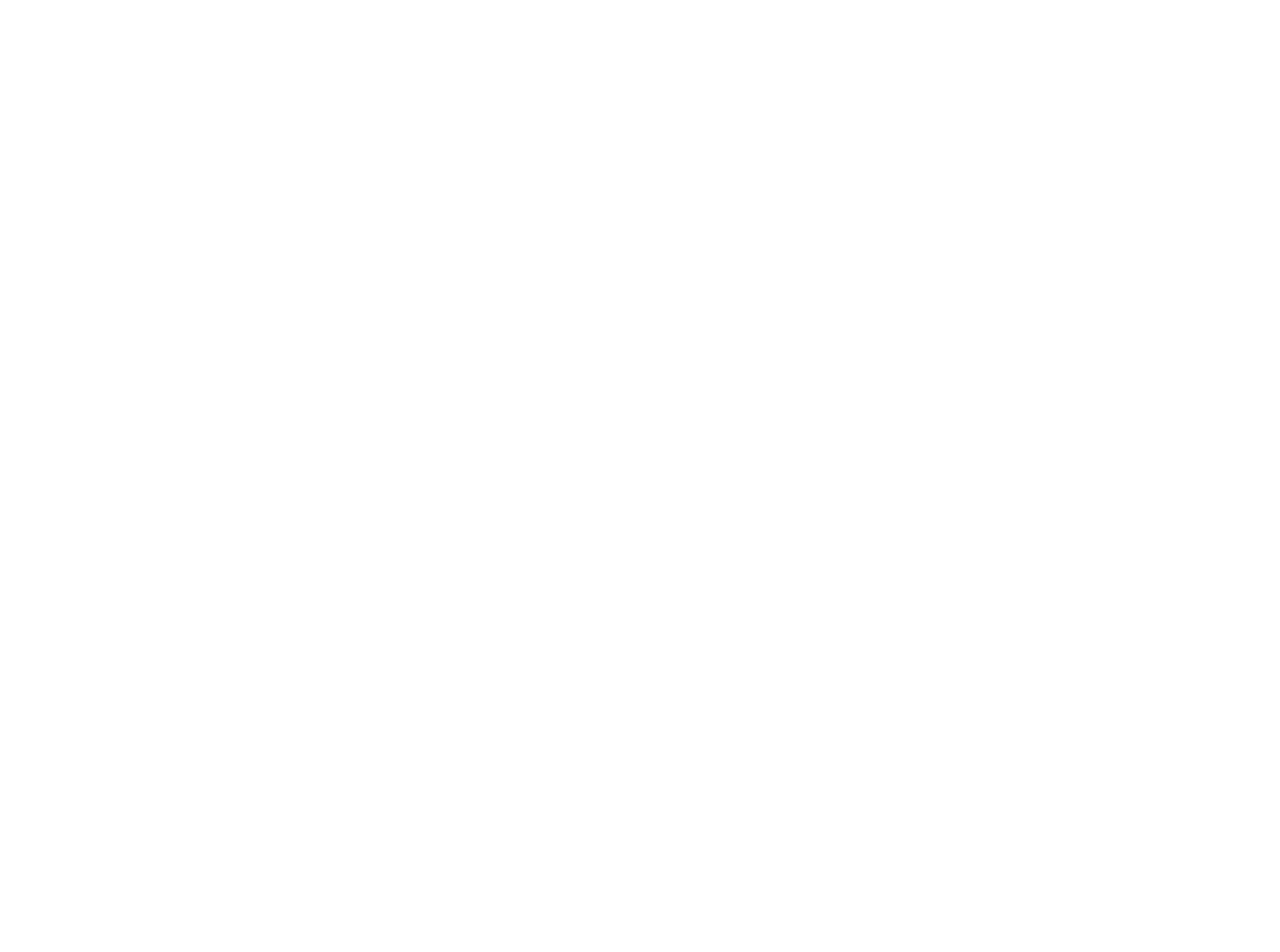
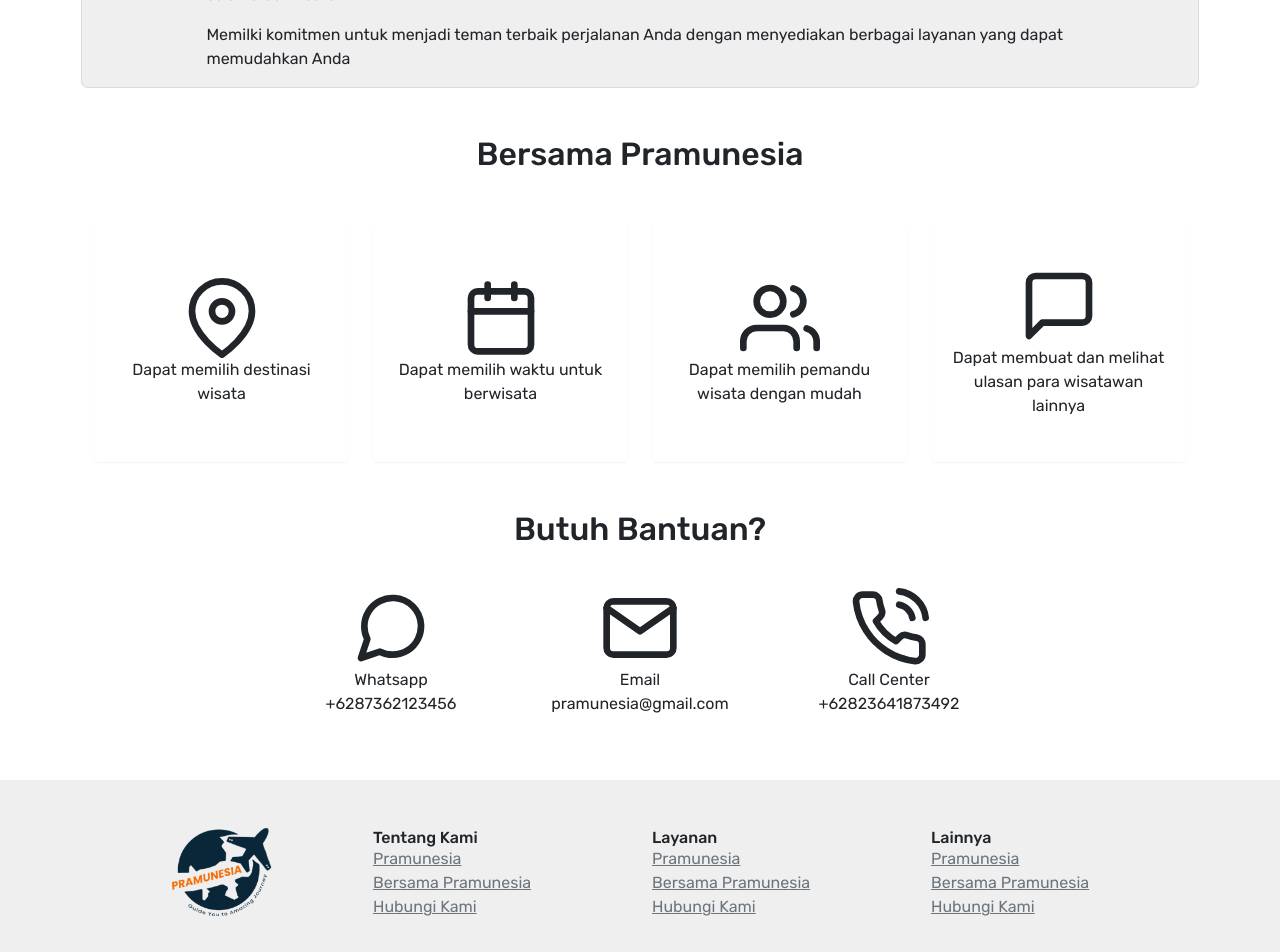
Before and after one commit to umarshd/pramunesia, a Next.js app: page /tentang-kami in a window 1280 px wide. Shown: the part 860-1812 px from the top of the page. Before the commit the page ends 800 px from the top, so only its background shows below. Built offline with nearby package versions, Linux system fonts and the light colour scheme.

Commit message:
create page tentang kami

```diff
--- a/pages/guide/registrasi/index.jsx
+++ b/pages/guide/registrasi/index.jsx
@@ -5,7 +5,7 @@ import Logobig from '../../../public/images/logo-big.png';
 
 function RegistTourGuide({ data }) {
   return (
-    <div className="row vh-100 vw-100">
+    <div className="row vh-100">
       <div className="col-lg-6 ">
         <div className="d-flex justify-content-center align-items-center h-100">
           <Image src={Logobig} width={500} height={450} alt="logo big" />
@@ -25,7 +25,7 @@ function RegistTourGuide({ data }) {
                 Sudah punya akun?
                 {' '}
                 <span>
-                  <Link href="/login-tour-guide">
+                  <Link href="/guide/login">
                     Masuk sekarang
                   </Link>
                 </span>
--- a/pages/tentang-kami/index.jsx
+++ b/pages/tentang-kami/index.jsx
@@ -1,6 +1,12 @@
 import React from 'react';
 import Head from 'next/head';
+import Image from 'next/image';
+import {
+  FiMapPin, FiCalendar, FiUsers, FiMessageSquare, FiMessageCircle, FiMail, FiPhoneCall,
+} from 'react-icons/fi';
 import Header from '../../components/header';
+import About from '../../public/images/about.png';
+import FooterLogo from '../../public/images/footer-logo.png';
 
 export default function TentangKami() {
   return (
@@ -11,8 +17,182 @@ export default function TentangKami() {
       </Head>
       <div className="container mx-auto">
         <Header />
+        <section className="about-section mt-4">
+          <div className="d-flex justify-content-center align-items-center">
+            <Image src={About} width={1000} height={450} alt="about image" />
+          </div>
+          <h1 className="h1 text-center">Jelajahi Tempat Indah Bersama Kami!</h1>
+        </section>
+        <div className="soft-shadow bg-soft-peace  my-5 p-3 d-flex flex-column justify-content-center align-items-center rounded">
+          <h2>Pramunesia!</h2>
+          <small>#GuideYoutoAmazingJourney</small>
+          <div className="paragraph mt-3 text-left">
+            <p className="p mb-3">
+              Merupakan sebuah platform penyedia layanan sewa pemandu wisata untuk
+              memudahkan Anda dalam mengatur perjalanan selama liburan
+              di destinasi wisata tujuan.
+            </p>
+            <p className="p mb-3">
+              Pramunesia sebagai penghubung antara pemandu wisata dan wisatawan
+              untuk menghasilkan pengalaman terbaik selama berwisata
+            </p>
+            <p className="p">
+              Memilki komitmen untuk menjadi teman terbaik perjalanan Anda dengan
+              menyediakan berbagai layanan yang dapat memudahkan Anda
+            </p>
+          </div>
+        </div>
+        <div className="features d-flex flex-column justify-content-center align-items-center my-5">
+          <h2>Bersama Pramunesia</h2>
+          <div className="row mt-5">
+            <div className="col-md-3 col-sm-6">
+              <div className="smooth-shadow d-flex flex-column justify-content-center align-items-center p-3 h15 rounded">
+                <FiMapPin size={80} />
+                <p className="text-center">
+                  Dapat memilih
+                  destinasi wisata
+                </p>
+              </div>
+            </div>
+            <div className="col-md-3 col-sm-6">
+              <div className="smooth-shadow d-flex flex-column justify-content-center align-items-center p-3 h15 rounded">
+                <FiCalendar size={80} />
+                <p className="text-center">
+                  Dapat memilih
+                  waktu untuk
+                  berwisata
 
+                </p>
+              </div>
+            </div>
+            <div className="col-md-3 col-sm-6">
+              <div className="smooth-shadow d-flex flex-column justify-content-center align-items-center p-3 h15 rounded">
+                <FiUsers size={80} />
+                <p className="text-center">
+                  Dapat memilih
+                  pemandu wisata
+                  dengan mudah
+
+                </p>
+              </div>
+            </div>
+            <div className="col-md-3 col-sm-6">
+              <div className="smooth-shadow d-flex flex-column justify-content-center align-items-center p-3 h15 rounded">
+                <FiMessageSquare size={80} />
+                <p className="text-center">
+                  Dapat membuat dan
+                  melihat ulasan para
+                  wisatawan lainnya
+
+                </p>
+              </div>
+            </div>
+          </div>
+        </div>
+        <div className="help d-flex flex-column justify-content-center align-items-center">
+          <h2 className="mb-4">Butuh Bantuan?</h2>
+          <div className="row">
+            <div className="col-md-4 col-sm-12">
+              <div className="d-flex flex-column justify-content-center align-items-center p-3">
+                <FiMessageCircle size={80} />
+                <p className="text-center">
+                  Whatsapp
+                  {' '}
+                  <br />
+                  +6287362123456
+                </p>
+              </div>
+            </div>
+            <div className="col-md-4 col-sm-12">
+              <div className="d-flex flex-column justify-content-center align-items-center p-3">
+                <FiMail size={80} />
+                <p className="text-center">
+                  Email
+                  pramunesia@gmail.com
+                </p>
+              </div>
+            </div>
+            <div className="col-md-4 col-sm-12">
+              <div className="d-flex flex-column justify-content-center align-items-center p-3">
+                <FiPhoneCall size={80} />
+                <p className="text-center">
+                  Call Center
+                  +62823641873492
+                </p>
+              </div>
+            </div>
+          </div>
+        </div>
       </div>
+      <footer className="mt-5 bg-soft-peace d-flex justify-content-center align-items-center">
+        <div className="py-4 py-lg-5 container">
+          <div className="row">
+            <div className="col-sm-12 col-md-3 col-lg-3 text-center text-lg-start d-flex flex-column align-items-center item">
+              <Image src={FooterLogo} width={100} height={90} alt="footer-logo" />
+            </div>
+            <div className="col-sm-12 col-md-3 col-lg-3 text-center text-lg-start d-flex flex-column item">
+              <h3 className="fs-6">Tentang Kami</h3>
+              <ul className="list-unstyled">
+                <li>
+                  <a className="link-secondary" href="#">
+                    Pramunesia
+                  </a>
+                </li>
+                <li>
+                  <a className="link-secondary" href="#">
+                    Bersama Pramunesia
+                  </a>
+                </li>
+                <li>
+                  <a className="link-secondary" href="#">
+                    Hubungi Kami
+                  </a>
+                </li>
+              </ul>
+            </div>
+            <div className="col-sm-12 col-md-3 col-lg-3 text-center text-lg-start d-flex flex-column item">
+              <h3 className="fs-6">Layanan</h3>
+              <ul className="list-unstyled">
+                <li>
+                  <a className="link-secondary" href="#">
+                    Pramunesia
+                  </a>
+                </li>
+                <li>
+                  <a className="link-secondary" href="#">
+                    Bersama Pramunesia
+                  </a>
+                </li>
+                <li>
+                  <a className="link-secondary" href="#">
+                    Hubungi Kami
+                  </a>
+                </li>
+              </ul>
+            </div>
+            <div className="col-sm-12 col-md-3 col-lg-3 text-center text-lg-start d-flex flex-column item">
+              <h3 className="fs-6">Lainnya</h3>
+              <ul className="list-unstyled">
+                <li>
+                  <a className="link-secondary" href="#">
+                    Pramunesia
+                  </a>
+                </li>
+                <li>
+                  <a className="link-secondary" href="#">
+                    Bersama Pramunesia
+                  </a>
+                </li>
+                <li>
+                  <a className="link-secondary" href="#">
+                    Hubungi Kami
+                  </a>
+                </li>
+              </ul>
+            </div>
+          </div>
+        </div>
+      </footer>
     </>
   );
 }
--- a/pages/user/home/index.jsx
+++ b/pages/user/home/index.jsx
@@ -1,5 +1,6 @@
 import React from 'react';
 import { FiUsers } from 'react-icons/fi';
+import Link from 'next/link';
 import Carousel from '../../../components/afterlogin/carousel';
 import Card from '../../../components/afterlogin/home-card';
 import Layout from '../../../components/afterlogin/layout';
@@ -14,12 +15,14 @@ function UserHomePage() {
         <h3 className="h3 my-3">Pilih sesuai kebutuhanmu</h3>
         <div className="row my-3">
           <div className="col-sm-12 col-md-6 col-lg-6">
+            <Link href="user/search-guide">
               <Card
                 icons={<FiUsers size="4rem" color="white" />}
                 title="Cari Pemandu Wisata"
                 desc="Lihat transaksi pembayaran
                 disini!"
               />
+            </Link>
           </div>
           <div className="col-sm-12 col-md-6 col-lg-6" />
         </div>
--- a/styles/globals.css
+++ b/styles/globals.css
@@ -1,4 +1,5 @@
 @import url("https://fonts.googleapis.com/css2?family=Rubik:wght@300;400;500;600;700;800;900&display=swap");
+
 * {
   box-sizing: border-box;
   padding: 0;
@@ -17,17 +18,20 @@ body {
   --clr-chatams: #205375;
   --clr-pumpkin: #f66b0e;
   --clr-soft-peace: #efefef;
+  --clr-dark-grey: #d9d9d9;
 }
 
 /* Sweet alert2 custom */
 .swal2-icon {
   margin: 2.5em auto 0.6em !important;
 }
+
 /* end sweet alert2 */
 
 .bg-firefly {
   background-color: var(--clr-firefly);
 }
+
 .bg-soft-peace {
   background-color: var(--clr-soft-peace);
 }
@@ -52,6 +56,7 @@ body {
   background-color: var(--clr-pumpkin);
   border-color: var(--clr-pumpkin);
 }
+
 .btn-orange:hover {
   background-color: #e46e1f;
 }
@@ -76,9 +81,10 @@ body {
 }
 
 .shadow-card:hover {
-  transform: scale(1.025);
+  transform: scale(1.01);
 }
-span > a {
+
+span>a {
   text-decoration: none;
   color: var(--clr-pumpkin);
 }
@@ -102,6 +108,7 @@ h1.h1.text-uppercase.me-auto {
 .h-75 {
   height: 75vh;
 }
+
 .h-60 {
   height: 60vh;
 }
@@ -118,13 +125,16 @@ h1.h1.text-uppercase.me-auto {
 .btn-circle.btn-sm:focus {
   outline: 0;
 }
+
 .soft-shadow {
   box-shadow: rgba(0, 0, 0, 0.02) 0px 1px 3px 0px,
     rgba(27, 31, 35, 0.15) 0px 0px 0px 1px;
 }
+
 .bg-dark-grey {
-  background-color: #d9d9d9;
+  background-color: var(--clr-dark-grey);
 }
+
 .mh-12rm {
   min-height: 12rem;
 }
@@ -136,3 +146,20 @@ h1.h1.text-uppercase.me-auto {
 .border-radius-20-bottom {
   border-radius: 0px 0px 20px 20px !important;
 }
+
+.paragraph {
+  width: 80%;
+}
+
+.smooth-shadow {
+  box-shadow: rgba(0, 0, 0, 0.05) 0px 1px 2px 0px;
+}
+
+.smooth-shadow:hover {
+  box-shadow: rgba(67, 71, 85, 0.27) 0px 0px 0.25em, rgba(90, 125, 188, 0.05) 0px 0.25em 1em;
+  cursor: pointer;
+}
+
+.h15 {
+  height: 15rem;
+}
```
Also changed, not shown: pages/user/beri-ulasan/index.jsx (+4 -4 lines), public/images/about.png (added), public/images/footer-logo.png (added). Lines whose indentation alone changed are shown as unchanged.
